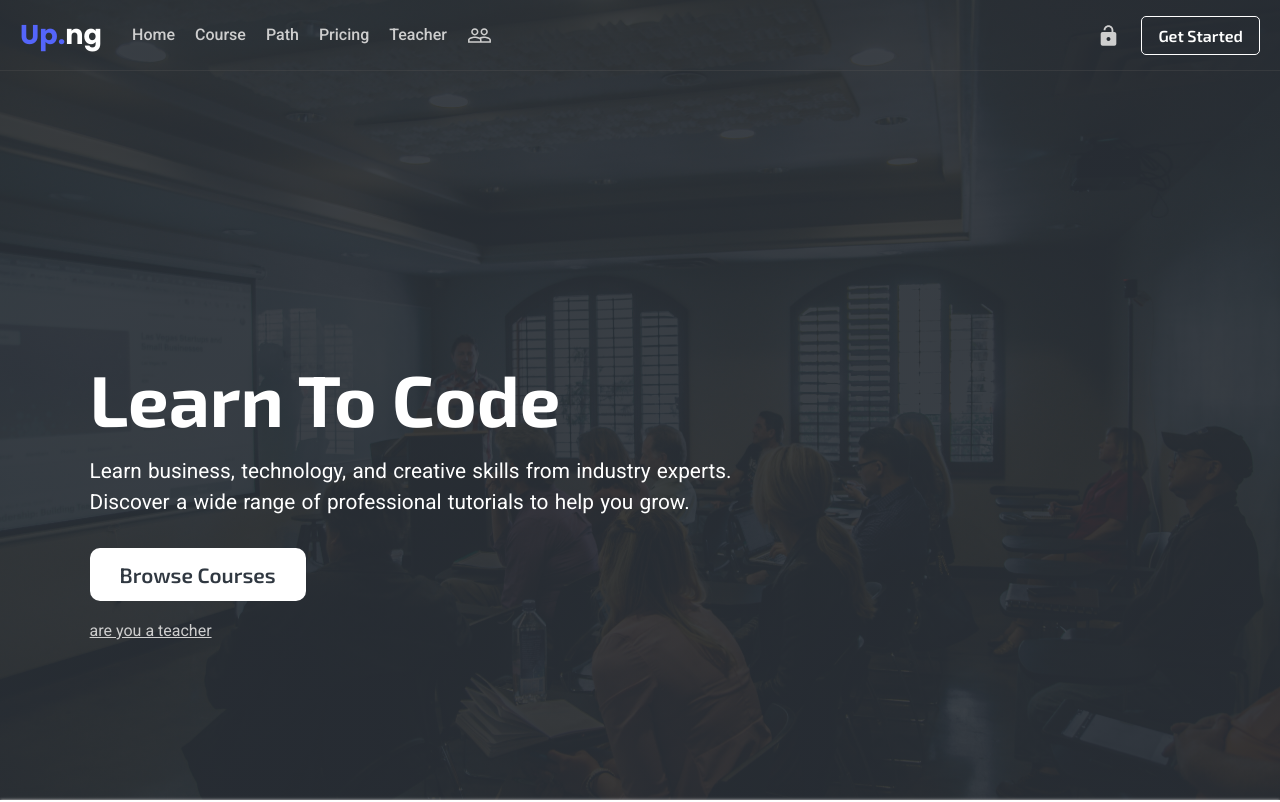
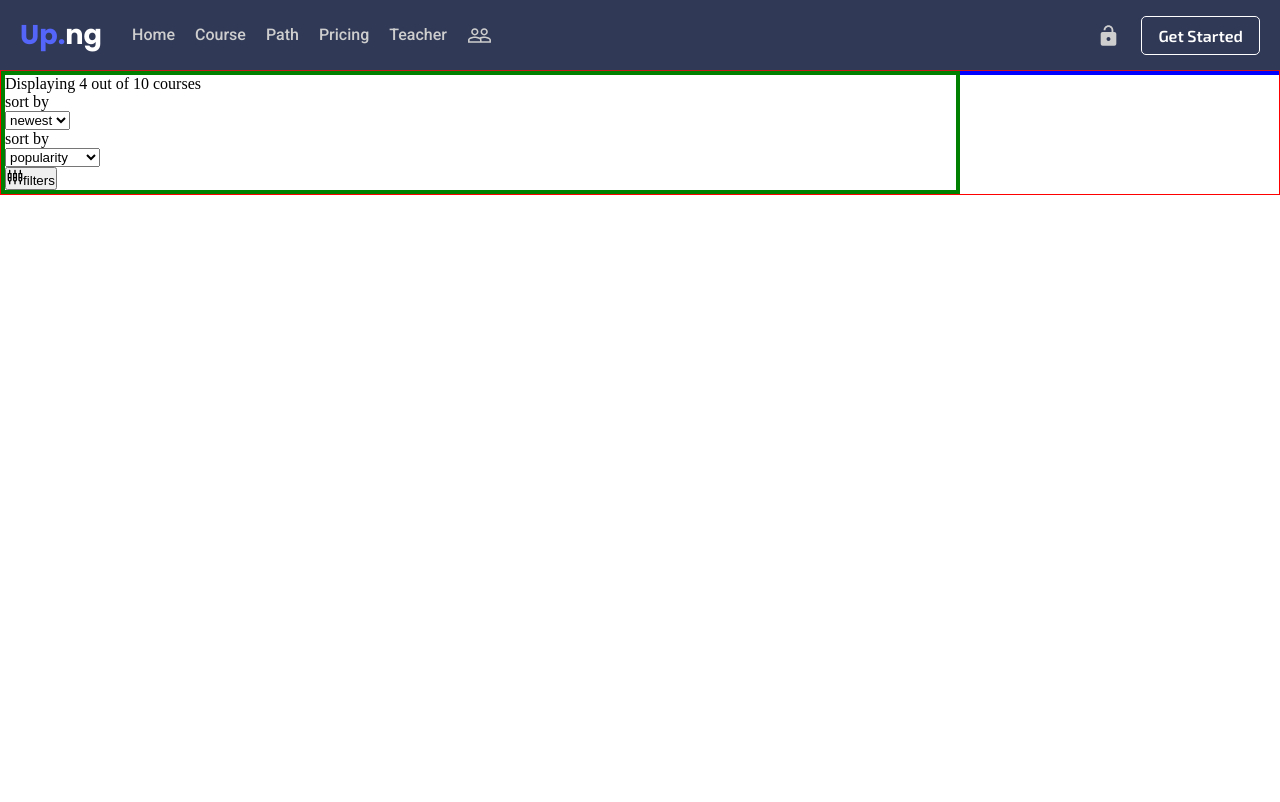
Before and after one commit to HiiDev01/up.ng, a React (Vite) app: page /Course in a window 1280 px wide. Shown: the top 802 px of the page. Built offline with nearby package versions, Linux system fonts and the light colour scheme; data requests are answered from the project's data file.

Commit message:
course page

```diff
--- a/src/App.jsx
+++ b/src/App.jsx
@@ -1,13 +1,20 @@
 import { useState } from 'react'
+import { BrowserRouter, Routes,Route } from 'react-router-dom'
 import './App.css'
 import Home from './pages/Home'
+import Course from './pages/Course'
 
 function App() {
 
 
   return (
     <>
-     <Home/>
+    <BrowserRouter>
+      <Routes>
+        <Route path='/' element={<Home/>}/>
+        <Route path='/Course' element={<Course/>}/>
+      </Routes>
+    </BrowserRouter>
     </>
   )
 }
--- a/src/layouts/Nav.jsx
+++ b/src/layouts/Nav.jsx
@@ -10,7 +10,7 @@ import { Link } from 'react-router-dom';
 
 const navItem = [
   {id: 1, name: "home", path: "/"},
-  {id: 2, name: "course", path: "/"},
+  {id: 2, name: "course", path: "/Course"},
   {id: 3, name: "path", path: "/"},
   {id: 4, name: "pricing", path: "/"},
   {id: 5, name: "teacher", path: "/"},
--- a/src/pages/Course.jsx
+++ b/src/pages/Course.jsx
@@ -1,9 +1,44 @@
 import React from 'react'
+import Nav from '../layouts/Nav'
+import '../styles/Course.css';
+import { MdOutlineSettingsInputComponent } from "react-icons/md";
+
+
 
 const Course = () => {
   return (
     <div className='course'>
+      <div className='navBox'>
+        <Nav/>
+      </div>
+      <div className="CourseWraper">
+        <div className="CourseItemOne">
+          <div className='CourseHeading'>
+            <p>Displaying 4 out of 10 courses</p>
+            <div>
+              <div>
+                <p>sort by</p>
+                <select name="" id="">
+                  <option value="new">newest</option>
+                  <option value="old">oldest</option>
+                </select>
+              </div>
+              <div>
+                <p>sort by</p>
+                <select name="" id="">
+                  <option value="Poppular">popularity</option>
+                  <option value="NonPopular">Non popular</option>
+                </select>
+              </div>
+              <div>
+                <button><span><MdOutlineSettingsInputComponent size={16}/></span>filters</button>
+              </div>
+            </div>
+          </div>
+        </div>
 
+        <div className="CourseItemTwo"></div>
+      </div>
     </div>
   )
 }
--- /dev/null
+++ b/src/styles/Course.css
@@ -0,0 +1,23 @@
+.course{
+  width: 100%;
+  height: 100vh;
+}
+
+.navBox{
+  width: 100%;
+  background-color: var(--secondary);
+  height: 70px;
+}
+.CourseWraper{
+  display: flex;
+  align-items: flex-start;
+  border: 1px solid red;
+}
+.CourseItemOne{
+  flex: 1;
+  border: 4px solid green;
+}
+.CourseItemTwo{
+  width: 25%;
+  border: 2px solid blue;
+}
--- a/src/styles/Home.css
+++ b/src/styles/Home.css
@@ -65,7 +65,7 @@ header{
   display: flex;
   align-items: center;
   justify-content: space-between;
-  gap: 10px;
+  gap: 30px;
   background-color: var(--primary);
   box-shadow: 0px 0px 3px var(--box-shadow);
 }
@@ -99,7 +99,7 @@ header{
   margin: 0px 0px 5px 0px;
 }
 .HeroDetCon p{
-  font-size: 0.8rem;
+  font-size: 0.7rem;
   color: var(--light-text);
   font-family: var(--font-one);
   font-weight: 400;
```
